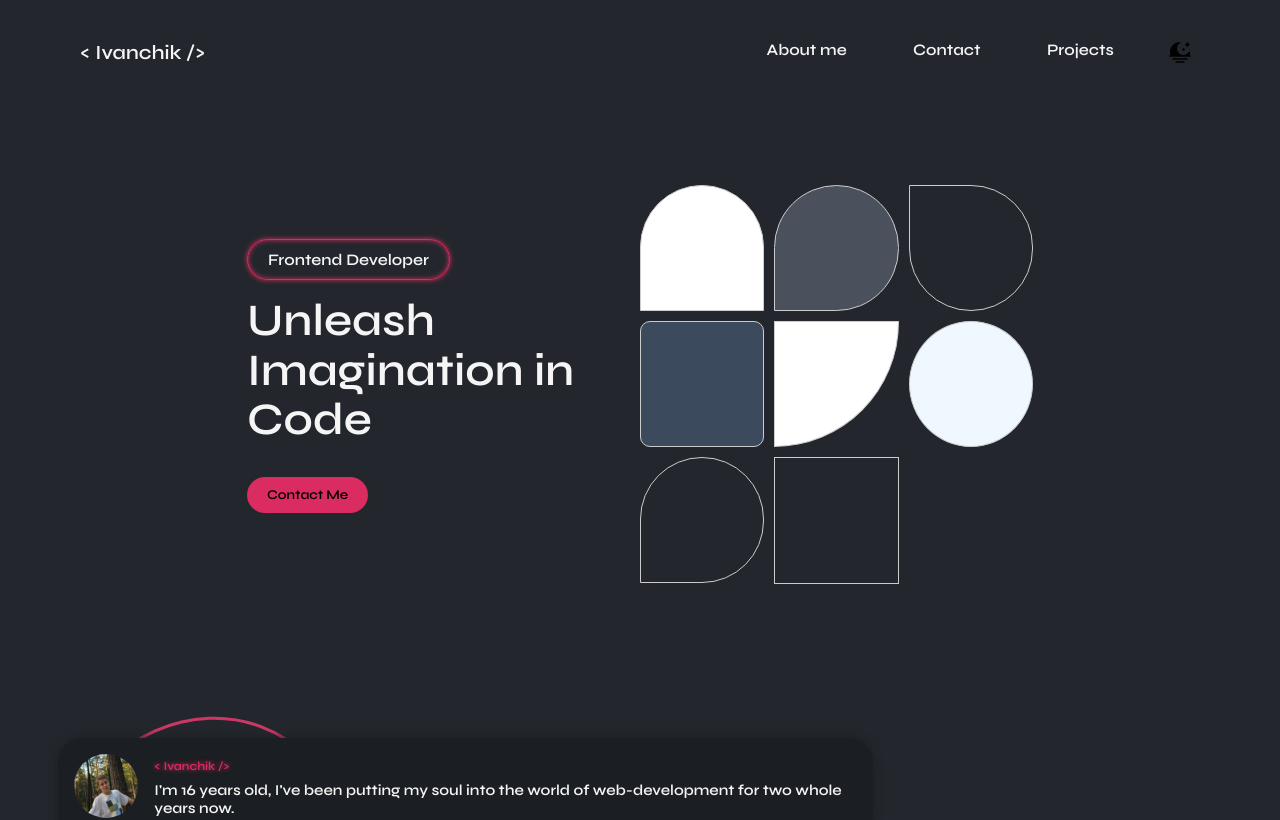
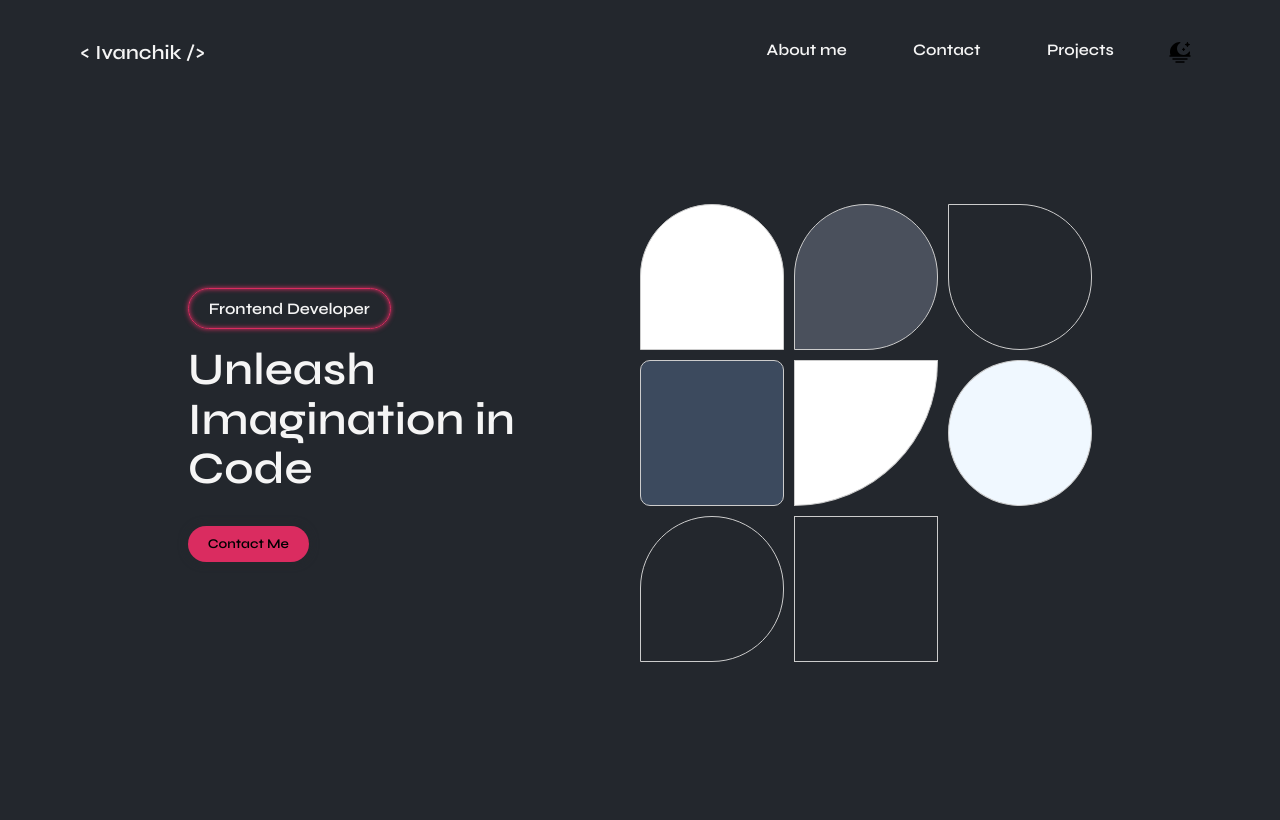
Before and after one commit to IvanchikIvan/Ivanchik-Portfolio, a React (Create React App) app in the folder client/: page / in a window 1280 px wide. Shown: the top 820 px of the page. Built offline with nearby package versions, Linux system fonts and the light colour scheme.

Commit message:
Redesign Hero Block

```diff
--- a/client/src/components/Hero/Hero.css
+++ b/client/src/components/Hero/Hero.css
@@ -32,14 +32,15 @@
 }
 
 .hero {
-  height: 70vh;
+  height: 100vh;
   width: 100%;
   display: flex;
   flex-direction: column;
   transition: all 0.5s;
   align-items: center;
-  justify-content: center;
-  padding: 100px calc(10px + 200 * (100vw / 1080));
+  justify-content: flex-start;
+  align-items: center;
+  padding: 100px calc(10px + 150 * (100vw / 1080));
   font-family: "Syne", sans-serif;
 }
 
```
